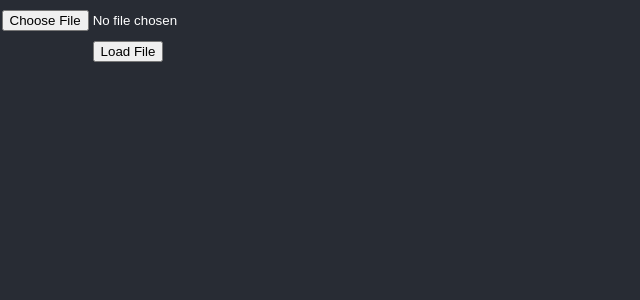
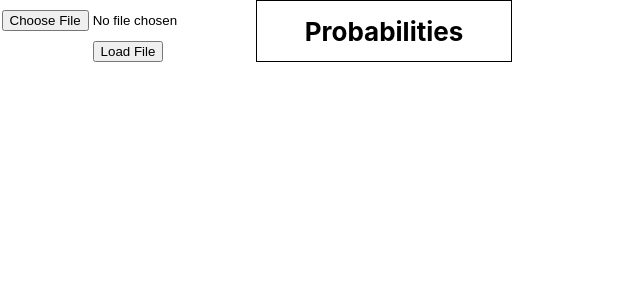
Before and after one commit to johnny-keker/applied-math, a React (Create React App) app in the folder text-entropy-react/: page / in a window 1280 px wide. Shown: the top 300 px of the page, without its empty margins (0-640 px from the left). Built offline with nearby package versions, Linux system fonts and the light colour scheme.

Commit message:
[text-entropy-react] table header and color scheme

```diff
--- a/text-entropy-react/src/App.css
+++ b/text-entropy-react/src/App.css
@@ -1,11 +1,11 @@
 .App {
   text-align: center;
-  background-color: #282c34;
+  background-color: white;
   min-height: 100vh;
   align-items: center;
   justify-content: center;
   font-size: calc(10px + 2vmin);
-  color: white;
+  color: black;
 }
 
 .App-logo {
@@ -22,11 +22,11 @@
 .container {
   display: grid;
   grid-template-rows: 1fr;
-  grid-template-columns: 20% 80%;
+  grid-template-columns: 20% 20% 20% 20% 20%;
 }
 
 table, tr, td {
-  border: 1px solid white;
+  border: 1px solid black;
   border-collapse: collapse;
 }
 
--- a/text-entropy-react/src/App.js
+++ b/text-entropy-react/src/App.js
@@ -21,6 +21,7 @@ class App extends React.Component {
           </div>
           <table className="table">
             <tbody>
+              <tr><th colspan="2">Probabilities</th></tr>
                 { Object.keys(this.state.probabilities).sort().map((key) => (<tr><td>{key}</td><td>{this.state.probabilities[key].toFixed(3)}</td></tr>)) }
         </tbody>
       </table>
```
